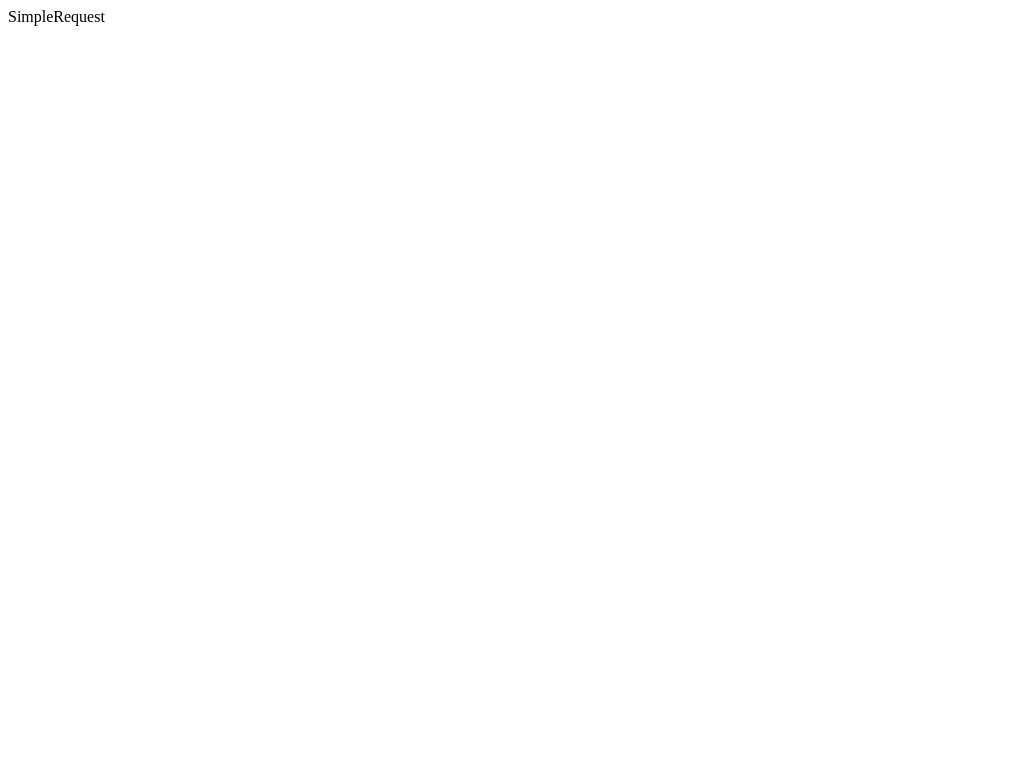
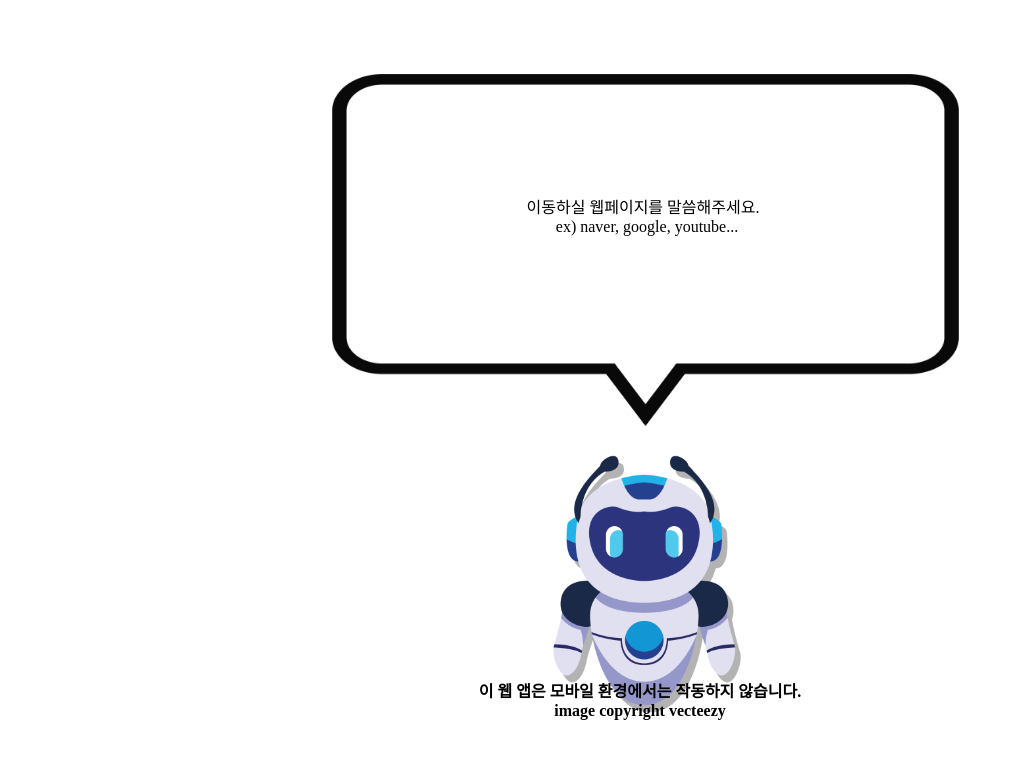
Before and after one commit to Ohjigyun/ai_help_desk, a Next.js app: page /simple-request in a window 1280 px wide. Shown: the top 758 px of the page, without its empty margins (0-1013 px from the left). Built offline with nearby package versions, Linux system fonts and the light colour scheme.

Commit message:
feat: navigate a website

```diff
--- a/components/SpeechBox.tsx
+++ b/components/SpeechBox.tsx
@@ -28,34 +28,31 @@ export default function SpeechBox( props: SpeechBoxProps ) {
         recognition.continuous = false;
         recognition.interimResults = true;
         recognition.maxAlternatives = 1;
-        setTimeout(() => {
         setListeningState(true)
         recognition.start()
-        }, 2000)
 
     }, [])
 
-    // const handleOnButton = (e: React.MouseEvent<HTMLButtonElement>) => {
-    //     setListeningState(true)
-    //     recognition.start()
-    // }
-
-    // const handleOffButton = (e: React.MouseEvent<HTMLButtonElement>) => {
-    //     setListeningState(false)
-    //     recognition.stop()
-    // }
+    const handleListeningState = (e: React.MouseEvent<HTMLButtonElement>) => {
+        setListeningState(true)
+        recognition.start()
+    }
 
     useEffect(() => {
         if(listeningState){
             recognition.onresult = (event: any) => {
                 const text = event.results[0][0].transcript
+                const isFinal = event.results[0].isFinal
+                if(isFinal){
+                    setListeningState(false)
+                }
                 setRequest(text)
             }
         }
     }, [listeningState])
 
     useEffect(() => {
-        if(props.welcomeMessage){
+        // 메뉴 선택
         if(request === '회원가입'){
             router.push('/signup')
             return
@@ -72,8 +69,7 @@ export default function SpeechBox( props: SpeechBoxProps ) {
             router.push('/complex-request')
             return
         }
-        }
-
+        // 웹페이지 이동
         type ListOfWeb = [string, string]
 
         const webList: ListOfWeb[] = [
@@ -84,7 +80,11 @@ export default function SpeechBox( props: SpeechBoxProps ) {
             ['유튜브', 'https://www.youtube.com'],
             ['넷플릭스', 'https://www.netflix.com'],
             ['웨이브', 'https://www.wavve.com'],
-            ['티빙', 'https://www.tving.com']
+            ['티빙', 'https://www.tving.com'],
+            ['구글', 'https://google.com'],
+            ['쿠팡', 'https://coupang.com'],
+            ['아마존', 'https://amazon.com'],
+            ['스택오버플로우', 'https://stackoverflow.com/']
         ]
 
         for(const web of webList){
@@ -103,12 +103,14 @@ export default function SpeechBox( props: SpeechBoxProps ) {
 
     }, [targetWebPage])
 
+    console.log(listeningState)
     return (
         <div className={styles.container}>
-            {/* <textarea className={styles.RequestText} value={request} readOnly></textarea> */}
-            <div className={styles.RequestText}>{request}</div>
-            {/* <button onClick={handleOnButton}>on</button>
-            <button onClick={handleOffButton}>off</button> */}
+            <div className={styles.RequestText}>{props.welcomeMessage}</div>
+            {listeningState ?
+                null
+                :
+                <button onClick={handleListeningState}>재입력</button>}
         </div>
     )
 }
--- a/pages/simple-request.tsx
+++ b/pages/simple-request.tsx
@@ -1,78 +1,23 @@
+import Image from 'next/image'
+import SpeechBox from '../components/SpeechBox'
+import robot from '../assets/images/vecteezy_robot.jpg'
+import balloon from '../assets/images/speech_bubble.png'
+import styles from '../styles/SimpleRequest.module.css'
+
 export default function SimpleRequest() {
-    return "SimpleRequest"
+    const welcomeMessage = `이동하실 웹페이지를 말씀해주세요. \n ex) naver, google, youtube...`
+    return (
+      <div className={styles.container}>
+        <div className={styles.balloonBox}>
+          <div className={styles.welcomeText}>
+            <SpeechBox welcomeMessage={welcomeMessage} />
+          </div>
+          <Image className={styles.balloon} src={balloon} alt="Robot icon"/>
+        </div>
+        <div className={styles.robotBox}>
+          <Image className={styles.robot} src={robot} alt="Robot icon"/>
+        </div>
+        <footer className={styles.footer}>이 웹 앱은 모바일 환경에서는 작동하지 않습니다. <br />image copyright vecteezy</footer>
+      </div>
+    )
 }
-
-
-// import React, { useState, useEffect } from 'react'
-// import { useRouter } from 'next/router'
-
-// export default function SimpleRequest() {
-//     const router = useRouter()
-
-//     const [recognition, setRecognition] = useState<any>(null)
-//     const [request, setRequest] = useState<string>("")
-//     const [listeningState, setListeningState] = useState<boolean>(false)
-//     const [targetWebPage, setTargetWebPage] = useState<string>('')
-
-//     useEffect(() => {
-//         const { webkitSpeechRecognition } = (window as any)
-//         const recognition = new webkitSpeechRecognition()
-
-//         if(!recognition) {
-//             alert('해당 브라우저는 음성 인식 기능을 지원하지 않으니 크롬으로 이용해주세요.')
-//             return;
-//         }
-
-//         setRecognition(recognition)
-//         recognition.lang = 'ko-KR'
-//         recognition.continuous = false;
-//         recognition.interimResults = true;
-//         recognition.maxAlternatives = 1;
-//         setListeningState(true)
-//         recognition.start()
-//     }, [])
-
-//     useEffect(() => {
-//         if(listeningState){
-//             recognition.onresult = (event: any) => {
-//                 const text = event.results[0][0].transcript
-//                 setRequest(text)
-//             }
-//         }
-//     }, [listeningState])
-
-//     useEffect(() => {
-//       type ListOfWeb = [string, string]
-
-//       const webList: ListOfWeb[] = [
-//         ['네이버', 'https://www.naver.com'],
-//         ['다음', 'https://www.daum.net'],
-//         ['페이스북', 'https://www.facebook.com'],
-//         ['인스타그램', 'https://www.instagram.com'],
-//         ['유튜브', 'https://www.youtube.com'],
-//         ['넷플릭스', 'https://www.netflix.com'],
-//         ['웨이브', 'https://www.wavve.com'],
-//         ['티빙', 'https://www.tving.com']
-//       ]
-//         for(const web of webList){
-//             if(request.includes(web[0])){
-//                 setTargetWebPage(web[1])
-//                 return;
-//           }
-//         }
-
-//     }, [request])
-
-//     useEffect(() => {
-//         if(targetWebPage){
-//             router.push(targetWebPage)
-//         }
-
-//     }, [targetWebPage])
-
-//     return (
-//         <div>
-//             <textarea value={request} readOnly></textarea>
-//         </div>
-//     )
-//   }
--- a/styles/SimpleRequest.module.css
+++ b/styles/SimpleRequest.module.css
@@ -0,0 +1,54 @@
+.container {
+    display: flex;
+    flex-direction: column;
+    justify-content: center;
+    align-items: center;
+    min-height: 100vh;
+  }
+
+  .robotBox {
+    display: flex;
+    justify-content: center;
+  }
+
+  .robot {
+    width: 25%;
+    height: 25%;
+    position: relative;
+    animation-name: robot;
+    animation-duration: 0.75s;
+    animation-timing-function: linear;
+    animation-iteration-count: infinite;
+    animation-direction: alternate;
+  }
+
+  .balloonBox {
+    display: flex;
+    justify-content: center;
+    margin-left: 10px;
+    position: relative;
+  }
+
+  .balloon {
+    width: 50%;
+    height: 25%;
+  }
+
+  .welcomeText {
+    position: absolute;
+    top: 40%;
+    left: 50%;
+    transform: translate(-50%, -50%);
+  }
+
+  .footer {
+    position: fixed;
+    font-weight: bold;
+    bottom: 10%;
+    text-align: center;
+  }
+
+  @keyframes robot {
+    0% { left: 0px; top: 0px; }
+    100% { left: 10px; top: 0px; }
+  }
```
Lines whose indentation alone changed are shown as unchanged.
